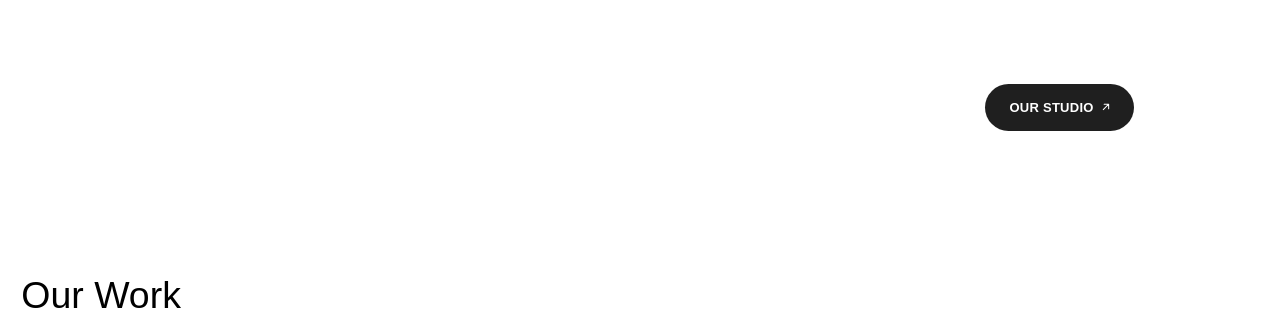
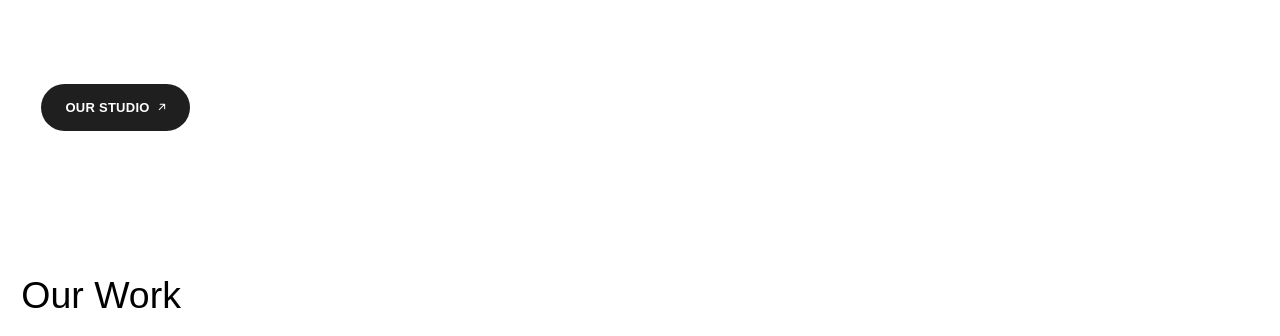
Before and after one commit to knlrvr/abstract-creative, a website built with Vite: page index.html in a window 1280 px wide. Shown: the part 1895-2231 px from the top of the page. Built offline with nearby package versions, Linux system fonts and the light colour scheme; files whose address does not match are found by name.

Commit message:
style:refactor

```diff
--- a/index.html
+++ b/index.html
@@ -83,7 +83,7 @@
             it's a journey. <span>Are you ready for yours?</span>
           </p>
 
-          <a href="/" class="button button--dark col-10--span-2">
+          <a href="/" class="button button--dark col-1--span-2">
             <span>
               <span>Our studio</span>
             </span>
```
